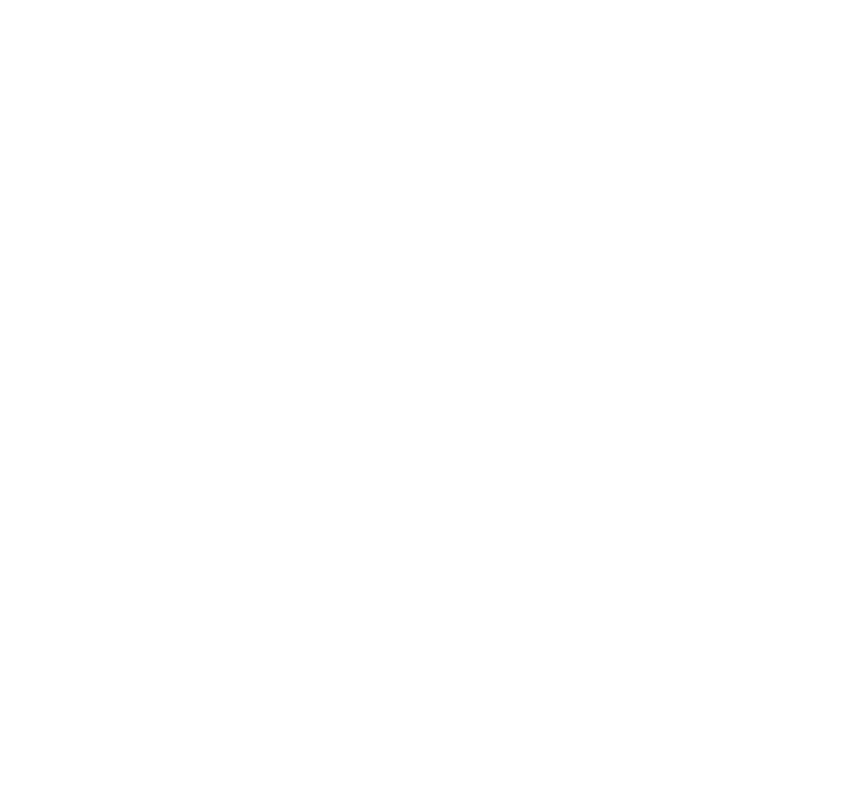
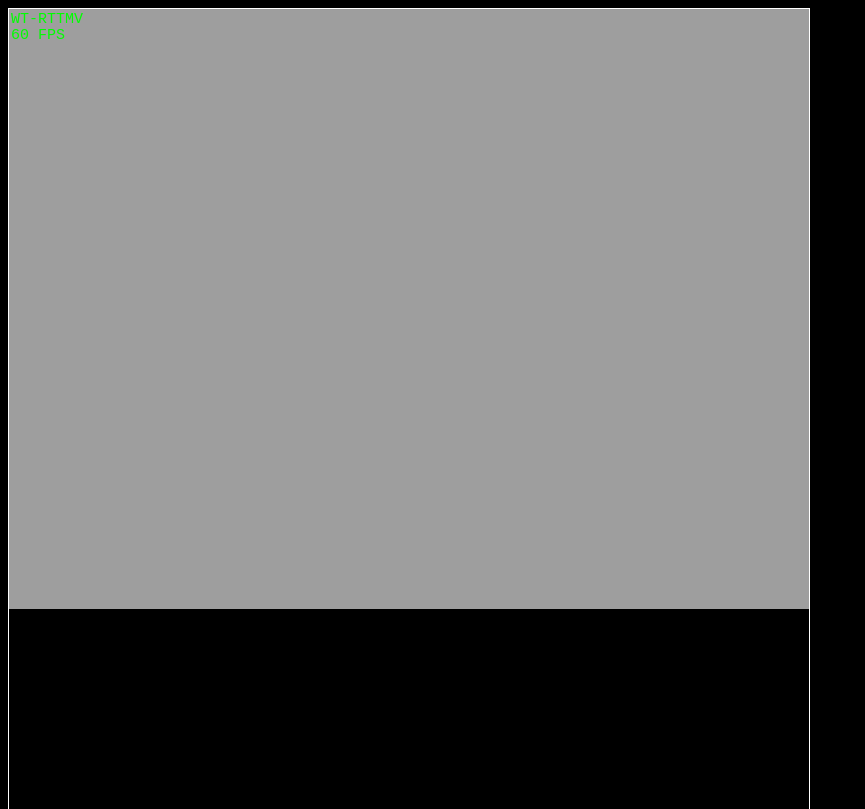
Before and after one commit to meganukebmp/WT-RTTMV, a plain HTML site: page index.html in a window 1280 px wide. Shown: the top 809 px of the page, without its empty margins (0-865 px from the left). Drawn offline with Linux system fonts and the light colour scheme.

Commit message:
Draw the canvas!

```diff
--- a/index.html
+++ b/index.html
@@ -1,8 +1,11 @@
 <!DOCTYPE html>
 <html>
 <head>
+    <meta charset="utf-8">
     <title>WT-RTTMV</title>
+    <script type="text/javascript" src="script/draw.js"></script>
     <script type="text/javascript" src="script/main.js"></script>
+    <link rel="stylesheet" type="text/css" href="style.css">
 </head>
 <body>
     <!--
@@ -25,5 +28,6 @@
         /loc/map/primary_objectives   - String. Title of objectives.
         /loc/map/secondary_objectives - String. Title of objectives.
     -->
+    <canvas id="map" width="800" height="800"></canvas>
 </body>
 </html>
--- /dev/null
+++ b/script/draw.js
@@ -0,0 +1,79 @@
+class canvasDrawable {
+    constructor(c) {
+        this.canvas = document.getElementById(c);
+        this.ctx = this.canvas.getContext("2d");
+
+        this.background = {
+            image: null,
+            color: "#000",
+            mode: "original",
+            width: 100,
+            height: 100
+        };
+
+        this.zoom = 1;
+        this.minZoom = 1;
+
+        this.lastFrame = 0;
+    }
+
+    // background image setter
+    setBackgroundImage(path) {
+        if (!this.background.image) {
+            let image = document.createElement("img");
+            this.background.image = image;
+            if (DEBUG) console.log("initializing background image element");
+
+            // Wait for image load to set dimensions
+            this.background.image.onload = function() {
+                if (DEBUG) console.log("Image done loading");
+
+                let naturalWidth = this.background.image.naturalWidth;
+                let naturalHeight = this.background.image.naturalHeight;
+
+                // correct aspect ratio
+                if (naturalWidth > naturalHeight) {
+                    this.zoom = this.canvas.width / naturalWidth;
+                } else {
+                    this.zoom = this.canvas.height / naturalHeight;
+                }
+                this.minZoom = this.zoom;
+
+                this.background.width = naturalWidth;
+                this.background.height = naturalHeight;
+            }.bind(this);
+        }
+        // change image path
+        this.background.image.src = path;
+    }
+
+    setZoom(z) {
+        this.zoom = z;
+    }
+
+    getZoom() {
+        return this.zoom;
+    }
+
+    drawCanvas(t) {
+        // always fill background color
+        this.ctx.fillStyle = this.background.color;
+        this.ctx.fillRect(0, 0, this.canvas.width, this.canvas.height)
+        // attempt to draw background image
+        if (this.background.image) {
+            this.ctx.drawImage(this.background.image, 0, 0, this.background.width*this.zoom, this.background.height*this.zoom);
+        }
+
+        // remove this from release
+        if (DEBUG) {
+            let dt = (t-this.lastFrame)/1000;
+            this.lastFrame = t;
+            this.ctx.fillStyle = "#0F0";
+            this.ctx.font = "15px monospace";
+            this.ctx.fillText("WT-RTTMV", 2, 14);
+            this.ctx.fillText(Math.floor(1/dt) + " FPS", 2, 30);
+        }
+
+        requestAnimationFrame(this.drawCanvas.bind(this));
+    }
+}
--- a/script/main.js
+++ b/script/main.js
@@ -1,7 +1,25 @@
 "use strict";
 
+var DEBUG = true;
+var domain = "http://192.168.1.100:8111";
+
+// initialization
 function init() {
+    let z = new canvasDrawable("map");
+    z.drawCanvas();
+    z.setBackgroundImage(domain + "/map.img");
 
+    z.canvas.addEventListener("wheel", function(ev) {
+        if (ev.deltaY > 0) {
+            z.setZoom(z.getZoom() - z.getZoom() / 10);
+        } else {
+            z.setZoom(z.getZoom() + z.getZoom() / 10);
+        }
+        if (z.getZoom() <= z.minZoom) {
+            z.setZoom(z.minZoom);
+        }
+    }, {passive: true})
 }
+
 // Wait for DOM load
 document.addEventListener('DOMContentLoaded', init, false);
--- /dev/null
+++ b/style.css
@@ -0,0 +1,7 @@
+body, html {
+    background-color: black;
+}
+
+canvas {
+    border: 1px solid white;
+}
```
Also changed, not shown: favicon.ico (added).
